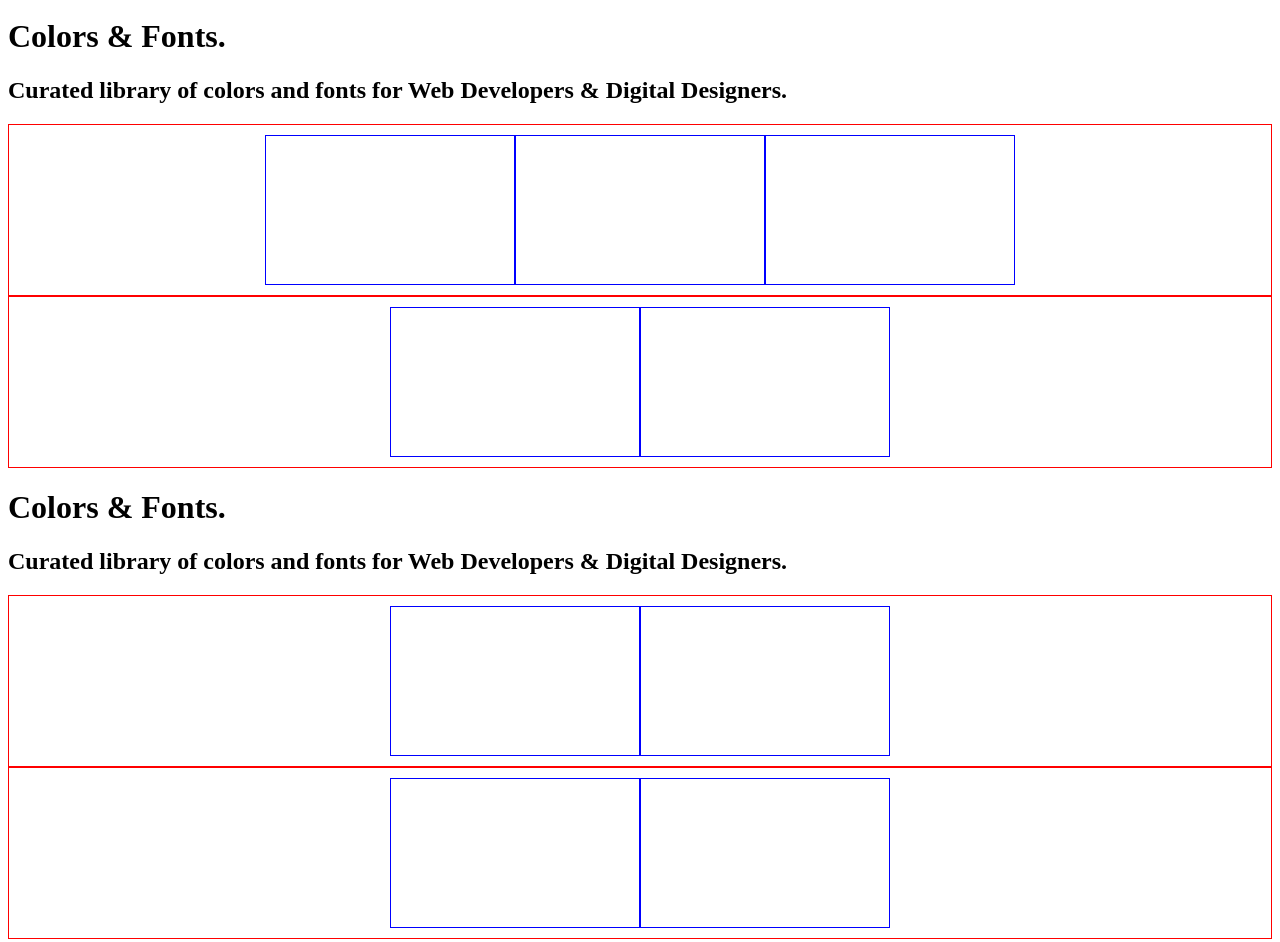
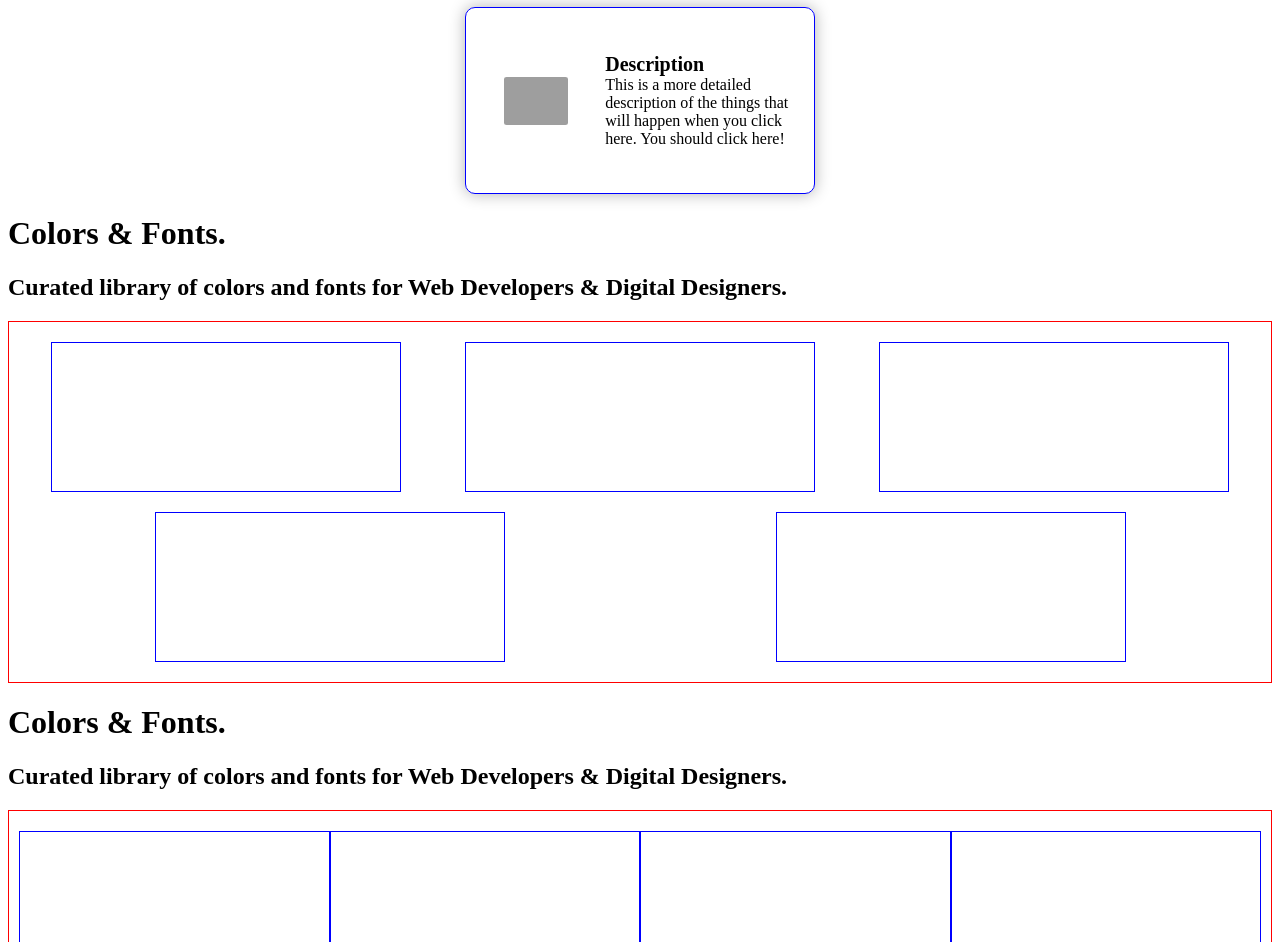
Before and after one commit to PatrickEasterly/replicating-website, a plain HTML site: page index.html in a window 1280 px wide. Shown: the part 71-1013 px from the top of the page. Drawn offline with Linux system fonts and the light colour scheme; grey boxes are pictures that could not be loaded.

Commit message:
to "prototype" div: added hover behavior, flexbox behaviors, shadow, and others

```diff
--- a/index.html
+++ b/index.html
@@ -16,6 +16,15 @@
         </form>
         <button>Menu</button>
     </header>
+    <div id="prototype" class="blocks">
+            <img src="https://www.colorsandfonts.com/images/landing/palette_landing.svg" alt="palettes logo linking to palettes page" style="max-width: 220px; margin: auto; border-radius: 4% !important;">
+            <div>
+
+                <h4>Description</h4>
+                <p>This is a more detailed description of the things that will happen when you click here. You should click here!</p>
+            </div>
+        </div>
+
     <div id="content1Label">
     <h1>Colors & Fonts.</h1>
     <h2>Curated library of colors and fonts for Web Developers & Digital Designers.</h2>
@@ -24,8 +33,8 @@
         <div class="blocks"></div>
         <div class="blocks"></div>
         <div class="blocks"></div>
-    </div>
-    <div id="content1b">
+    <!-- </div> -->
+    <!-- <div id="content1b"> -->
         <div class="blocks"></div>
         <div class="blocks"></div>
     </div>
@@ -40,8 +49,8 @@
     <div id="content2a">
         <div class="blocks"></div>
         <div class="blocks"></div>
-    </div>
-    <div id="content2b">
+    <!-- </div>
+    <div id="content2b"> -->
         <div class="blocks"></div>
         <div class="blocks"></div>
     </div>
@@ -49,10 +58,5 @@
     <footer>
 
     </footer>
-<br>
-<br>
-    <div id="prototype" class="blocks">
-        <img src="https://www.colorsandfonts.com/images/landing/palette_landing.svg" alt="palettes logo linking to palettes page" style="max-width: 220px; margin: auto; border-radius: 4% !important;">
-    </div>
 </body>
 </html>
--- a/stylesheets/styles.css
+++ b/stylesheets/styles.css
@@ -1,39 +1,84 @@
 * {
     box-sizing: border-box;
 }
+#prototype {
+    display: flex;
+    width: 350px;
+    height: 187px;
+    border: 1px solid blue;
+    margin: 10px auto;
+    justify-content: center;
+    flex-wrap: wrap;
+    justify-content: space-around;
+    flex-direction: row;
+    border-radius: 10px;
+    -webkit-box-shadow: 0 0 16px rgba(0, 0, 0, 0.3)
+}
+#prototype:hover {
+    -webkit-box-shadow: 0 2px 2px #B39DDB;
+    box-shadow: 0 2px 2px #B39DDB;
+    transition: 0.3s;
+}
+#prototype * {
+    /* border: 1px solid black; */
+
+}
+#prototype div {
+    width: 60%;
+    display: flex;
+    flex-direction: column;
+    /* justify-content: center; */
+    align-content: center;
+}
+#prototype h4 {
+    font-size: 20px;
+    margin-bottom: 0;
+    margin-top: auto;
+}
+#prototype p {
+    margin-top: 0;
+    margin-bottom: auto;
+}
+
+.blocks img {
+    width: 64px;
+}
+/* .blocks h4 {
+    border: 1px solid red;
+}
+.blocks p {
+    border: 1px solid plum;
+} */
 .blocks {
-    width: 250px;
+    width: 350px;
     height: 150px;
     border: 1px solid blue;
+    margin: 10px auto;
+
 }
 #content1a {
     border: 1px solid red;
     padding: 10px;
     display: flex;
     justify-content: center;
+    flex-wrap: wrap;
+    justify-content: space-around;
 }
-#content1b {
+/* #content1b {
     border: 1px solid red;
     padding: 10px;
     display: flex;
     justify-content: center;
-}
+} */
 #content2a {
     border: 1px solid red;
     padding: 10px;
     display: flex;
     justify-content: center;
 }
-#content2b {
+/* #content2b {
     border: 1px solid red;
     padding: 10px;
     display: flex;
     justify-content: center;
-}
-.blocks img {
-    width: 64px;
-}
-.image.is-64x64 {
-    height: 64px;
-    width: 64px;
-}
+} */
```
